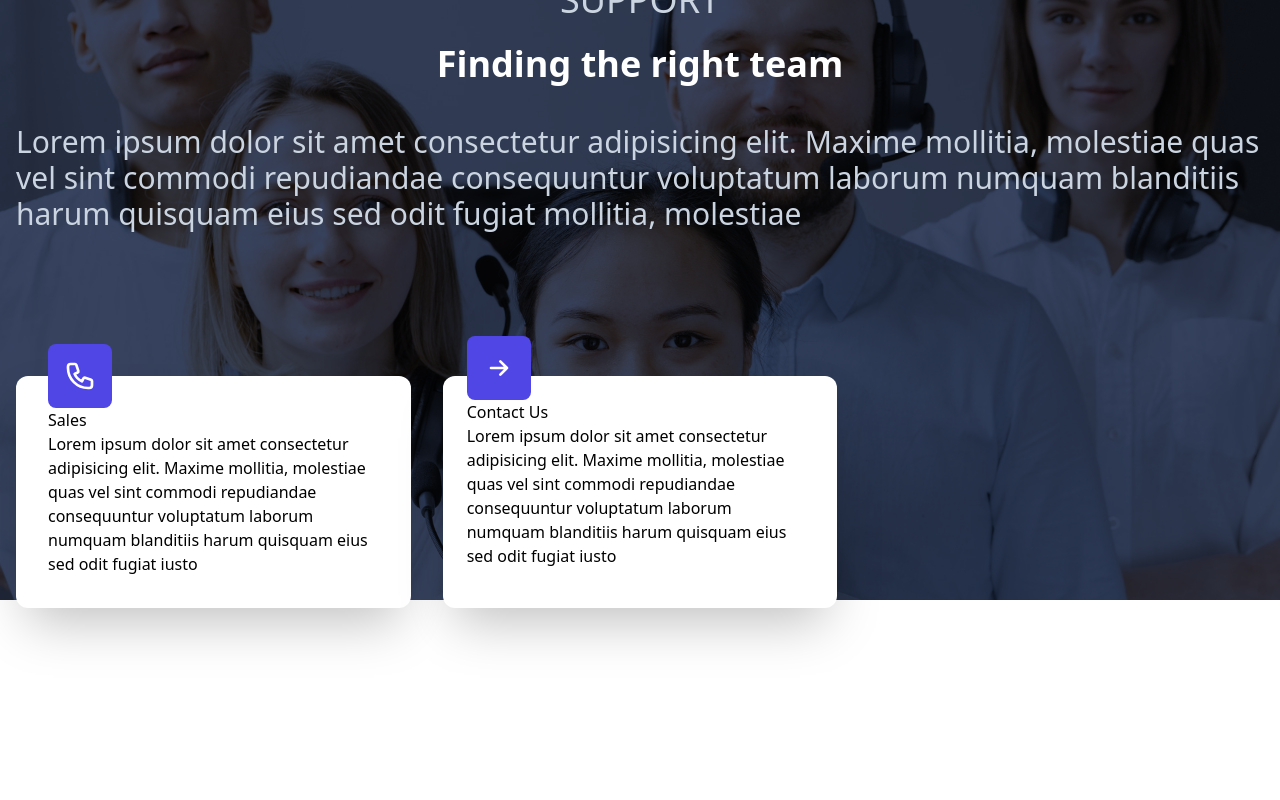
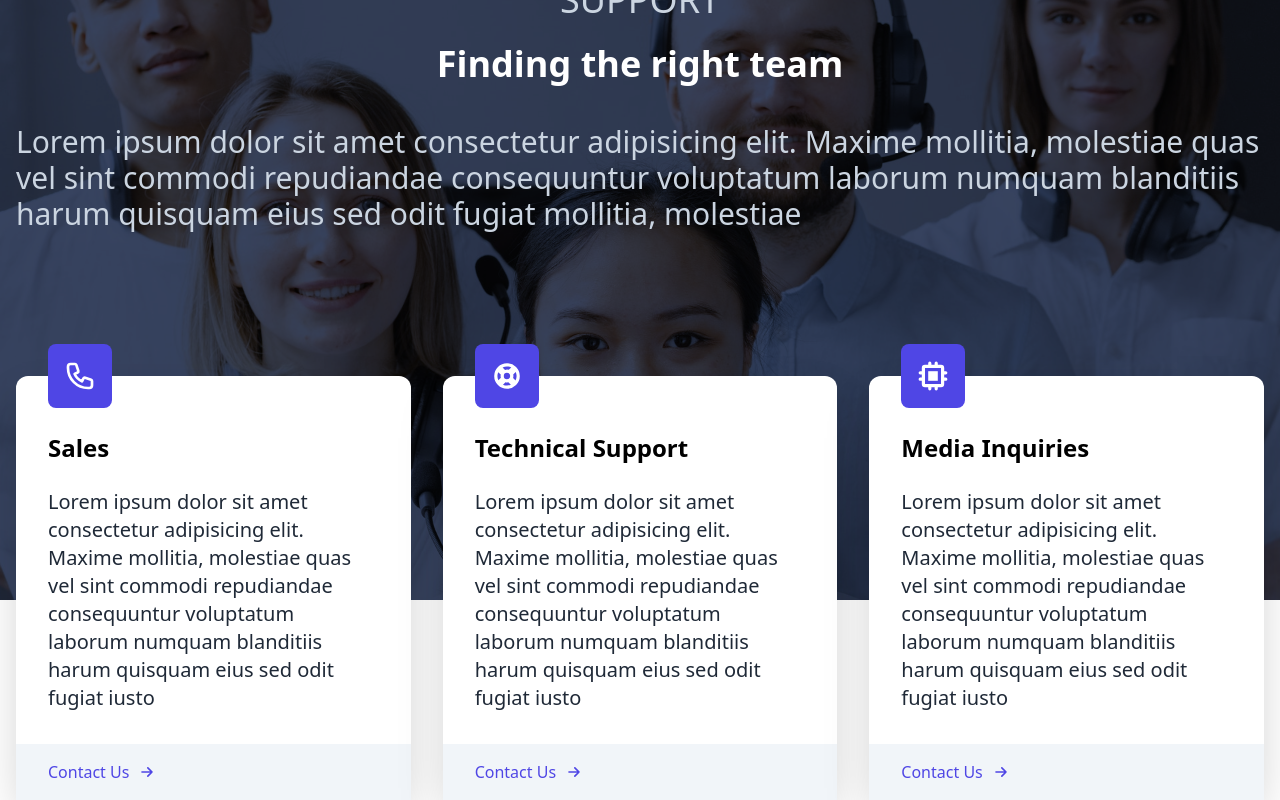
Before and after one commit to dagim-cherinet/React-tailwind-website, a React (Create React App) app: page / in a window 1280 px wide. Shown: the part 1482-2282 px from the top of the page. Before the commit the page ends 2182 px from the top, so only its background shows below. Built offline with nearby package versions, Linux system fonts and the light colour scheme.

Commit message:
added support part

```diff
--- a/src/components/navbar.js
+++ b/src/components/navbar.js
@@ -25,7 +25,7 @@
           <button className="px-6 py-2">Sign up</button>
         </div>
         {/* dropdown menu */}
-        <div className="md:hidden" onClick={toggleBtn}>
+        <div className="md:hidden mr-4" onClick={toggleBtn}>
           {!dropdown ? <MenuIcon className="w-5" /> : <XIcon className="w-5" />}
         </div>
       </div>
--- a/src/components/support.js
+++ b/src/components/support.js
@@ -27,29 +27,55 @@
             fugiat mollitia, molestiae
           </p>
         </div>
-        <div className="grid grid-cols-1 md:grid-cols-3 relative gap-x-8 gap-y-16 px-4 pt-12 sm:pt-20 text-black">
+        <div className="grid grid-cols- md:grid-cols-2 lg:grid-cols-3 relative gap-x-8 gap-y-16 px-4 pt-12 sm:pt-20 text-black">
           <div className="bg-white rounded-xl shadow-2xl ">
             <div className="p-8">
-              <PhoneIcon className="w-16 p-4 bg-indigo-600 text-white rounded-lg mt-[-4rem]" />
-              <h3>Sales</h3>
-              <p>
+              <PhoneIcon className="w-16  p-4 bg-indigo-600 text-white rounded-lg mt-[-4rem]" />
+              <h3 className="font-bold text-2xl my-6 ">Sales</h3>
+              <p className="text-gray-800 text-xl">
                 Lorem ipsum dolor sit amet consectetur adipisicing elit. Maxime
                 mollitia, molestiae quas vel sint commodi repudiandae
                 consequuntur voluptatum laborum numquam blanditiis harum
                 quisquam eius sed odit fugiat iusto
               </p>
             </div>
+            <div className="bg-slate-100 pl-8 py-4">
+              <p className="flex items-center text-indigo-600">
+                Contact Us <ArrowSmRightIcon className="w-5 ml-2" />
+              </p>
+            </div>
           </div>
           <div className="bg-white rounded-xl shadow-2xl ">
-            <div className="p-6">
-              <ArrowSmRightIcon className="w-16 p-4 bg-indigo-600 text-white rounded-lg mt-[-4rem]" />
-              <h3>Contact Us</h3>
-              <p>
-                {" "}
+            <div className="p-8">
+              <SupportIcon className="w-16  p-4 bg-indigo-600 text-white rounded-lg mt-[-4rem]" />
+              <h3 className="font-bold text-2xl my-6 ">Technical Support</h3>
+              <p className="text-gray-800 text-xl">
                 Lorem ipsum dolor sit amet consectetur adipisicing elit. Maxime
                 mollitia, molestiae quas vel sint commodi repudiandae
                 consequuntur voluptatum laborum numquam blanditiis harum
                 quisquam eius sed odit fugiat iusto
+              </p>
+            </div>
+            <div className="bg-slate-100 pl-8 py-4">
+              <p className="flex items-center text-indigo-600">
+                Contact Us <ArrowSmRightIcon className="w-5 ml-2" />
+              </p>
+            </div>
+          </div>
+          <div className="bg-white rounded-xl shadow-2xl ">
+            <div className="p-8">
+              <ChipIcon className="w-16  p-4 bg-indigo-600 text-white rounded-lg mt-[-4rem]" />
+              <h3 className="font-bold text-2xl my-6 ">Media Inquiries</h3>
+              <p className="text-gray-800 text-xl">
+                Lorem ipsum dolor sit amet consectetur adipisicing elit. Maxime
+                mollitia, molestiae quas vel sint commodi repudiandae
+                consequuntur voluptatum laborum numquam blanditiis harum
+                quisquam eius sed odit fugiat iusto
+              </p>
+            </div>
+            <div className="bg-slate-100 pl-8 py-4">
+              <p className="flex items-center text-indigo-600">
+                Contact Us <ArrowSmRightIcon className="w-5 ml-2" />
               </p>
             </div>
           </div>
```
